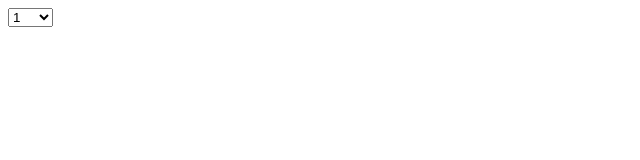
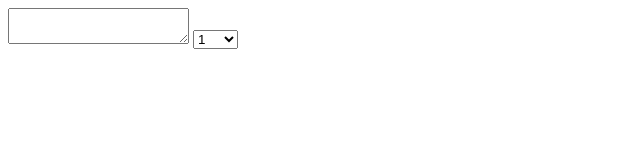
Before and after one commit to YuliiaUdot/Hillel, a plain HTML site: page index.html in a window 1280 px wide. Shown: the whole page, without its empty margins (0-640 px from the left). Drawn offline with Linux system fonts and the light colour scheme.

Commit message:
Text form

```diff
--- a/index.html
+++ b/index.html
@@ -7,6 +7,7 @@
 </head>
 <body>
     <form>
+        <textarea></textarea><!--написание большого количества текста-->
         <select name="" id="">
             <optgroup label="First group"> <!--optgroup-обьединять в группы, label="First group" назание группы -->
                 <option value="1">1</option>
```
